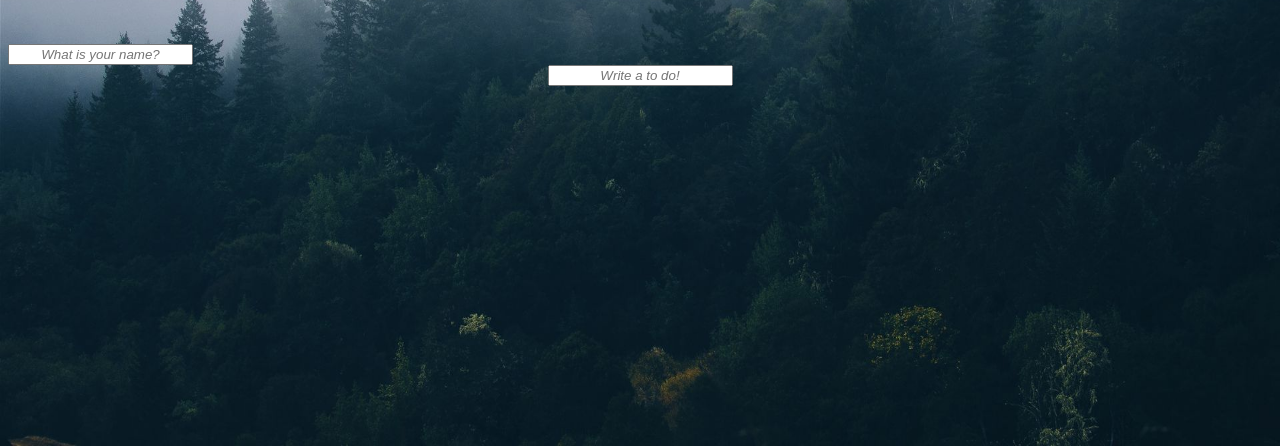
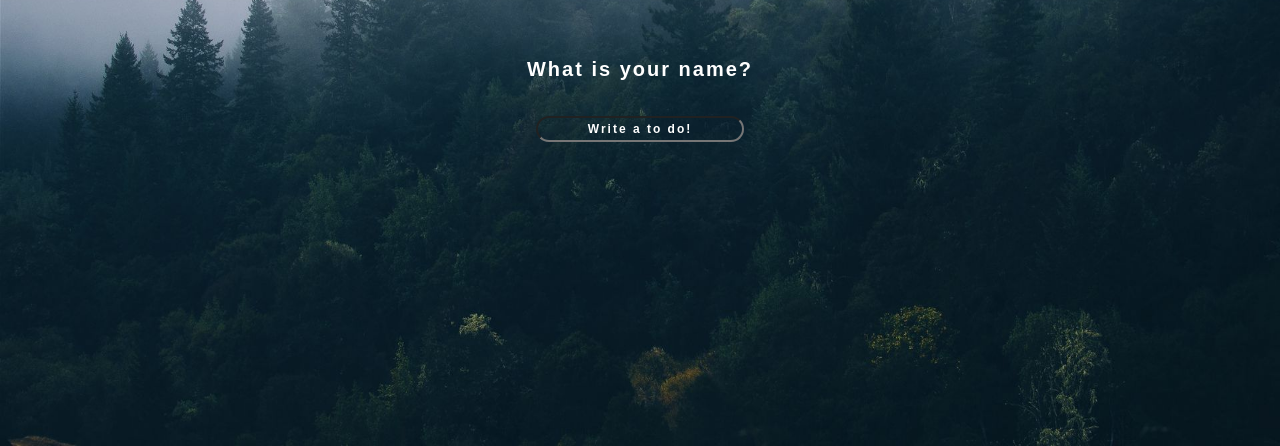
Before and after one commit to songjw3383/List-App, a plain HTML site: page index.html in a window 1280 px wide. Shown: the part 354-800 px from the top of the page. Drawn offline with Linux system fonts and the light colour scheme.

Commit message:
수정 2차

```diff
--- a/index.css
+++ b/index.css
@@ -55,8 +55,11 @@ form.js-toDoForm {
 }
 
 input::placeholder {
-  font-style: italic;
+  color: white;
   text-align: center;
+  font-family: sans-serif;
+  font-weight: 600;
+  letter-spacing: 2px;
 }
 
 ul.js-toDoList {
@@ -76,3 +79,33 @@ div.app-name {
   margin-left: 200px;
   margin-right: 200px;
 }
+
+form.js-form.form.showing {
+  text-align: center;
+  margin-bottom: 20px;
+}
+
+input[type="name"] {
+  text-align: center;
+  width: 300px;
+  height: 50px;
+  border: none;
+  border-right: 0px;
+  border-top: 0px;
+  font-size: 20px;
+  background-color: transparent;
+  color: white;
+  outline: none;
+  text-decoration: underline;
+  text-underline-position: under;
+}
+
+input[type="text"] {
+  text-align: center;
+  width: 200px;
+  height: 20px;
+  border-radius: 30px;
+  font-size: 12px;
+  background-color: transparent;
+  color: white;
+}
--- a/index.html
+++ b/index.html
@@ -15,12 +15,12 @@
       <h1>00:00</h1>
     </div>
     <form class="js-form form">
-      <input type="text" placeholder="What is your name?" />
+      <input type="name"  placeholder="What is your name?" />
     </form>
     <h4 class="js-greetings greetings"></h4>
 
     <form class="js-toDoForm">
-      <input type="text" placeholder="Write a to do!" />
+      <input type="text" style="text-align: center" placeholder="Write a to do!" />
     </form>
     <ul class="js-toDoList"></ul>
 
```
Also changed, not shown: 1 other file.
